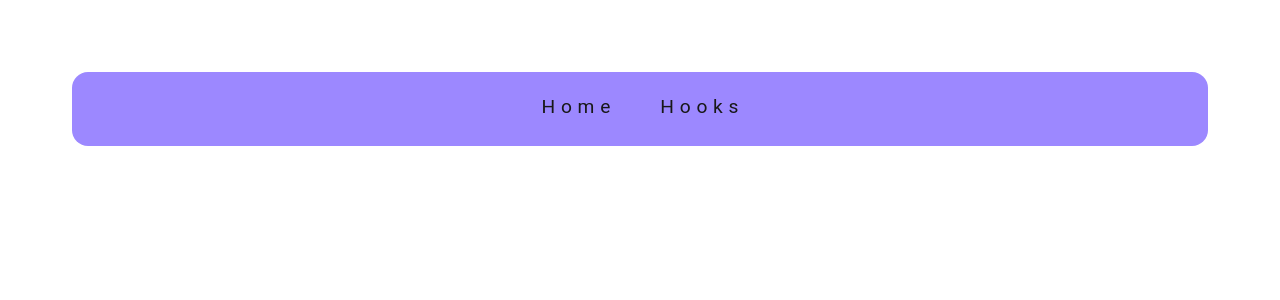
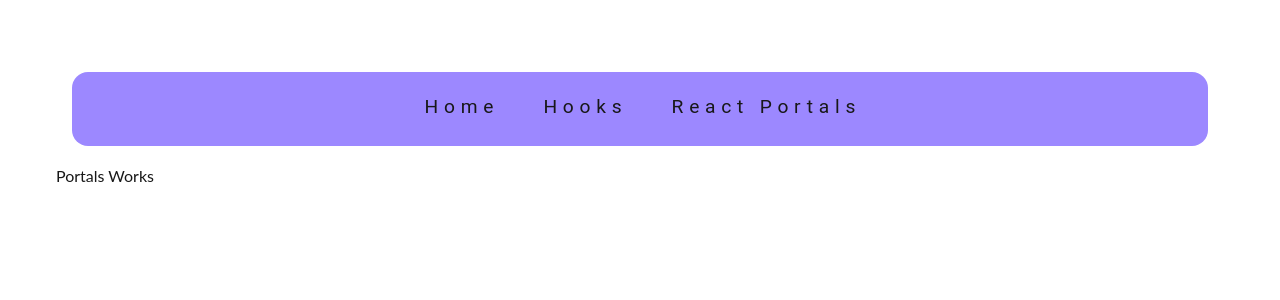
Before and after one commit to ricardoham/myreact-typescript-cookbook, a React (Create React App) app: page /portals in a window 1280 px wide. Shown: the top 300 px of the page. Built offline with nearby package versions, Linux system fonts and the light colour scheme.

Commit message:
dev: portals page, new rote

```diff
--- a/src/components/Navbar/index.tsx
+++ b/src/components/Navbar/index.tsx
@@ -9,6 +9,9 @@ const Navbar = () => (
     <NavBar.NavLink to="/hooks">
       Hooks
     </NavBar.NavLink>
+    <NavBar.NavLink to="/portals">
+      React Portals
+    </NavBar.NavLink>
   </NavBar>
 );
 
--- /dev/null
+++ b/src/pages/PortalsPage/index.tsx
@@ -0,0 +1,7 @@
+import React from 'react';
+
+const PortalsPage = () => {
+  return <div>Portals Works</div>
+}
+
+export default PortalsPage;
--- a/src/routes/index.tsx
+++ b/src/routes/index.tsx
@@ -3,7 +3,8 @@ import { Router, Route, Switch } from 'react-router-dom';
 import history from '../configs/history';
 import Home from '../pages';
 import Navbar from '../components/Navbar';
-import HooksPage from '../pages/HooksPage'
+import HooksPage from '../pages/HooksPage';
+import PortalsPage from '../pages/PortalsPage';
 
 const Routes = () => (
   <main>
@@ -12,6 +13,7 @@ const Routes = () => (
       <Switch>
         <Route exact path="/" component={Home} />
         <Route path="/hooks" component={HooksPage} />
+        <Route path="/portals" component={PortalsPage} />
       </Switch>
     </Router>
   </main>
```
